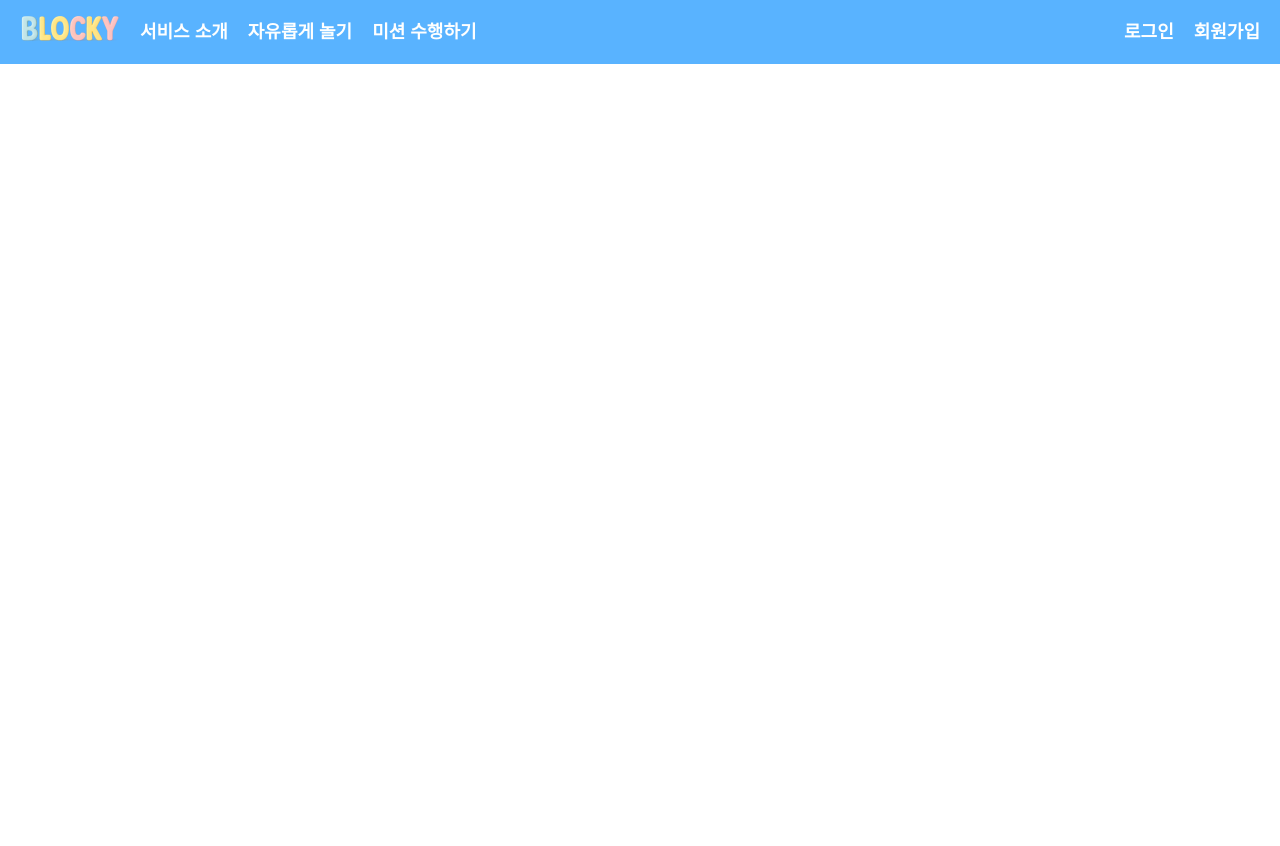
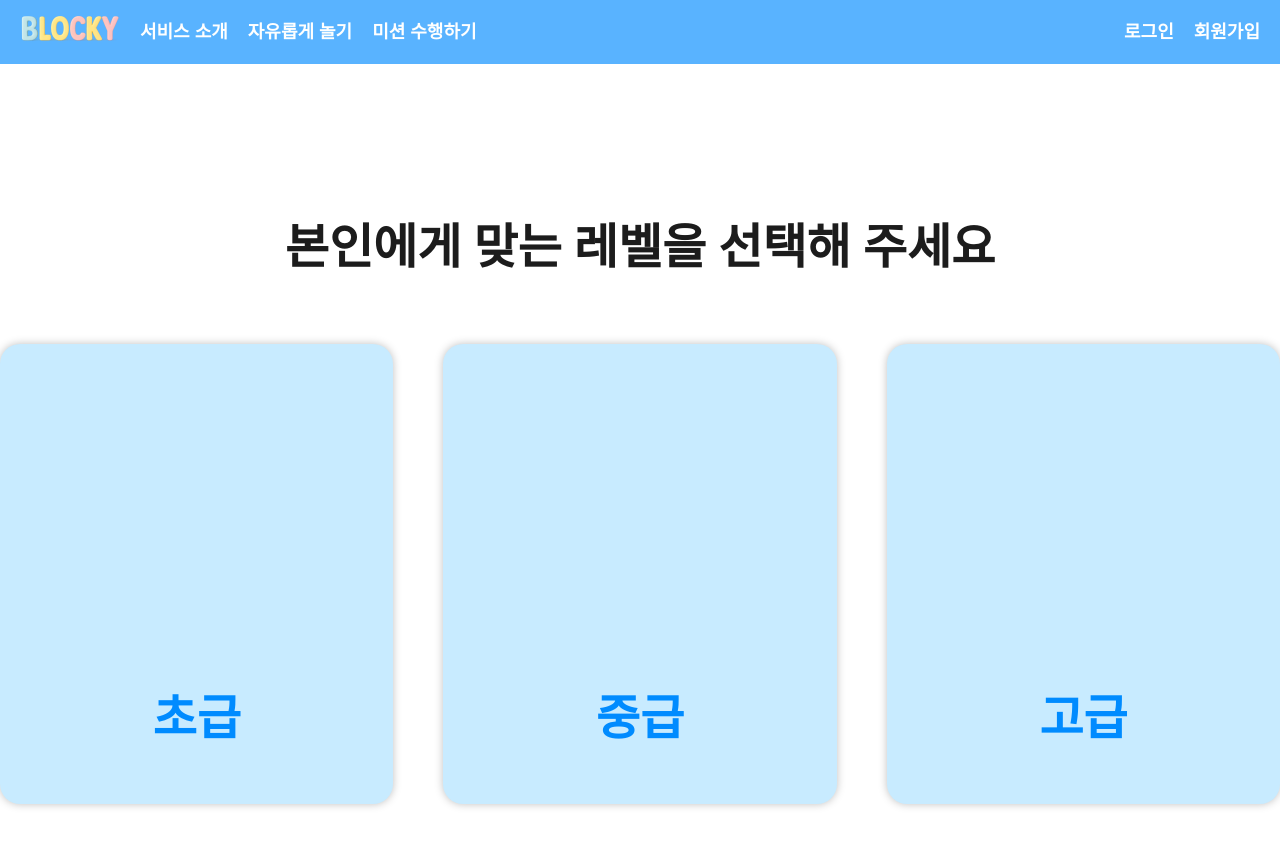
Before and after one commit to BLOCKY-EDU/frontend, a React (Vite) app in the folder blockcode/blockcode-ui/: page /mission in a window 1280 px wide. Shown: the top 846 px of the page. Before the commit the page ends 800 px from the top, so only its background shows below. Built offline with nearby package versions, Linux system fonts and the light colour scheme; what blockly would draw is missing.

Commit message:
미션 수행하기 페이지 생성

```diff
--- a/blockcode/blockcode-ui/src/main.jsx
+++ b/blockcode/blockcode-ui/src/main.jsx
@@ -6,6 +6,10 @@ import App from './PlayPage/App.jsx';
 import MainPage from './pages/MainPage.jsx';
 import Layout from './Layout.jsx';
 import Login from './pages/login.jsx';
+import Mission from './pages/mission.jsx';
+import Basic from './pages/basic.jsx';
+import Intermediate from './pages/intermediate.jsx';
+import Advanced from './pages/advanced.jsx';
 createRoot(document.getElementById('root')).render(
   <StrictMode>
     <BrowserRouter>
@@ -15,7 +19,10 @@ createRoot(document.getElementById('root')).render(
           <Route path="/play" element={<App />} />
           <Route path="/login" element={<Login />} />
           <Route path="/play" element={<App />} />
-
+          <Route path="/mission" element={<Mission />} />
+        <Route path="/basic" element={<Basic />} />
+        <Route path="/intermediate" element={<Intermediate />} />
+        <Route path="/advanced" element={<Advanced />} />
         </Routes>
       </Layout>
     </BrowserRouter>
--- /dev/null
+++ b/blockcode/blockcode-ui/src/pages/advanced.jsx
@@ -0,0 +1,11 @@
+import React from "react";
+import "./levels.css";
+
+export default function Advanced() {
+  return (
+    <div className="level-page level--adv">
+      <h1 className="level-title">고급 페이지</h1>
+      <p className="level-desc">실전 응용을 해봐요!</p>
+    </div>
+  );
+}
--- /dev/null
+++ b/blockcode/blockcode-ui/src/pages/basic.jsx
@@ -0,0 +1,11 @@
+import React from "react";
+import "./levels.css";
+
+export default function Basic() {
+  return (
+    <div className="level-page level--basic">
+      <h1 className="level-title">초급 페이지</h1>
+      <p className="level-desc">기초부터 차근차근 시작해봐요!</p>
+    </div>
+  );
+}
--- /dev/null
+++ b/blockcode/blockcode-ui/src/pages/intermediate.jsx
@@ -0,0 +1,11 @@
+import React from "react";
+import "./levels.css";
+
+export default function Intermediate() {
+  return (
+    <div className="level-page level--inter">
+      <h1 className="level-title">중급 페이지</h1>
+      <p className="level-desc">기능 확장과 심화 내용을 다뤄봐요!</p>
+    </div>
+  );
+}
--- /dev/null
+++ b/blockcode/blockcode-ui/src/pages/levels.css
@@ -0,0 +1,22 @@
+/* 공통 레이아웃 */
+.level-page {
+    padding: 2rem;
+    text-align: center;
+  }
+
+  /* 공통 타이틀/본문 */
+  .level-title {
+    color: var(--accent, #007aff);
+    margin: 0 0 0.75rem;
+  }
+
+  .level-desc {
+    font-size: 1rem;
+    margin: 0.75rem 0 0;
+    color: #333;
+  }
+
+  /* 레벨별 테마 색 (CSS 변수) */
+  .level--basic   { --accent: #007aff; } /* 파랑 */
+  .level--inter   { --accent: #ff9500; } /* 주황 */
+  .level--adv     { --accent: #34c759; } /* 초록 */
--- /dev/null
+++ b/blockcode/blockcode-ui/src/pages/mission.css
@@ -0,0 +1,54 @@
+.mission-container {
+    text-align: center;
+    margin-top: 208px;
+
+}
+
+  .mission-title {
+    color: #1C1C1C;
+    text-align: center;
+    font-feature-settings: 'liga' off, 'clig' off;
+    font-family: Pretendard;
+    font-size: 48px;
+    font-style: normal;
+    font-weight: 700;
+    line-height: normal;
+    padding-bottom: 66px;
+
+  }
+
+  .mission-cards {
+    display: flex;
+    justify-content: center;
+    gap:50px;
+
+  }
+
+  .mission-card {
+    width: 406px;
+    height: 460px;
+    border-radius: 12px;
+    display: flex;
+    align-items: center;
+    justify-content: center;
+    cursor: pointer;
+    border-radius: 20px;
+    background-color: #C8EBFF;
+    box-shadow: 0 0 8px 0 rgba(0, 0, 0, 0.25);
+  }
+
+  .mission-card:hover {
+    transform: translateY(-5px);
+    box-shadow: 0 4px 10px rgba(0, 0, 0, 0.1);
+  }
+
+  .mission-text {
+    color: #008BFF;
+    font-feature-settings: 'liga' off, 'clig' off;
+    font-family: Pretendard;
+    font-size: 48px;
+    font-style: normal;
+    font-weight: 700;
+    line-height: normal;
+    padding-top: 280px;
+}
--- /dev/null
+++ b/blockcode/blockcode-ui/src/pages/mission.jsx
@@ -0,0 +1,24 @@
+import React from "react";
+import { useNavigate } from "react-router-dom";
+import "./mission.css"; // 스타일 분리 가능
+
+export default function Mission() {
+  const navigate = useNavigate();
+
+  return (
+    <div className="mission-container">
+      <h2 className="mission-title">본인에게 맞는 레벨을 선택해 주세요</h2>
+      <div className="mission-cards">
+        <div className="mission-card" onClick={() => navigate("/basic")}>
+          <span className="mission-text">초급</span>
+        </div>
+        <div className="mission-card" onClick={() => navigate("/intermediate")}>
+          <span className="mission-text">중급</span>
+        </div>
+        <div className="mission-card" onClick={() => navigate("/advanced")}>
+          <span className="mission-text">고급</span>
+        </div>
+      </div>
+    </div>
+  );
+}
```
